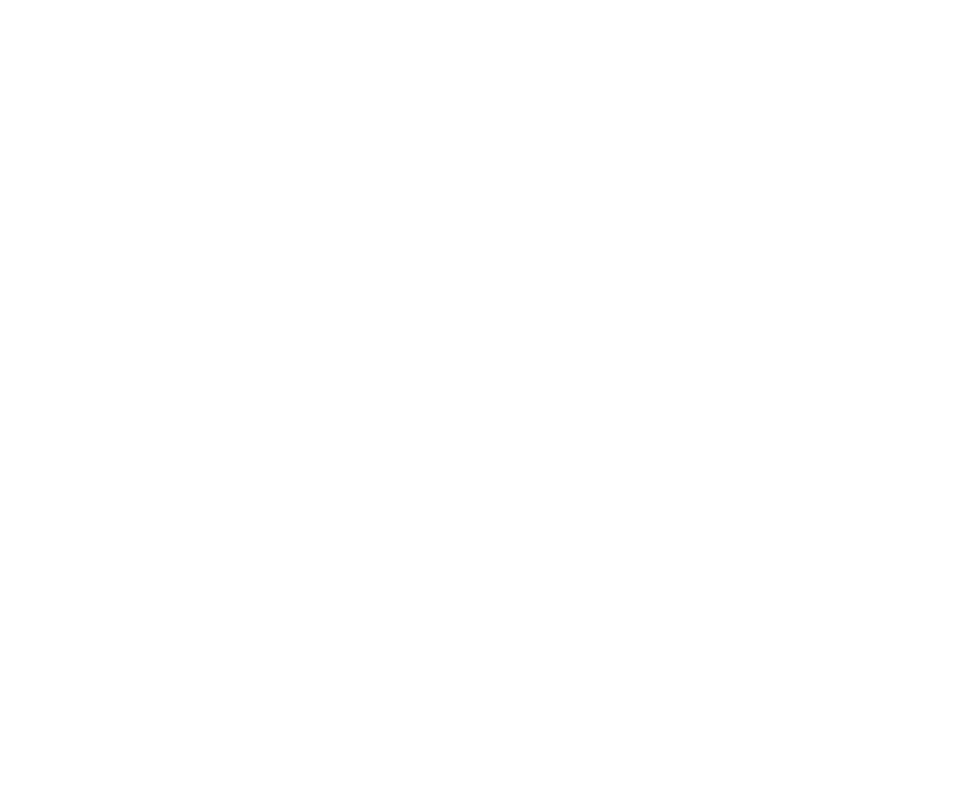
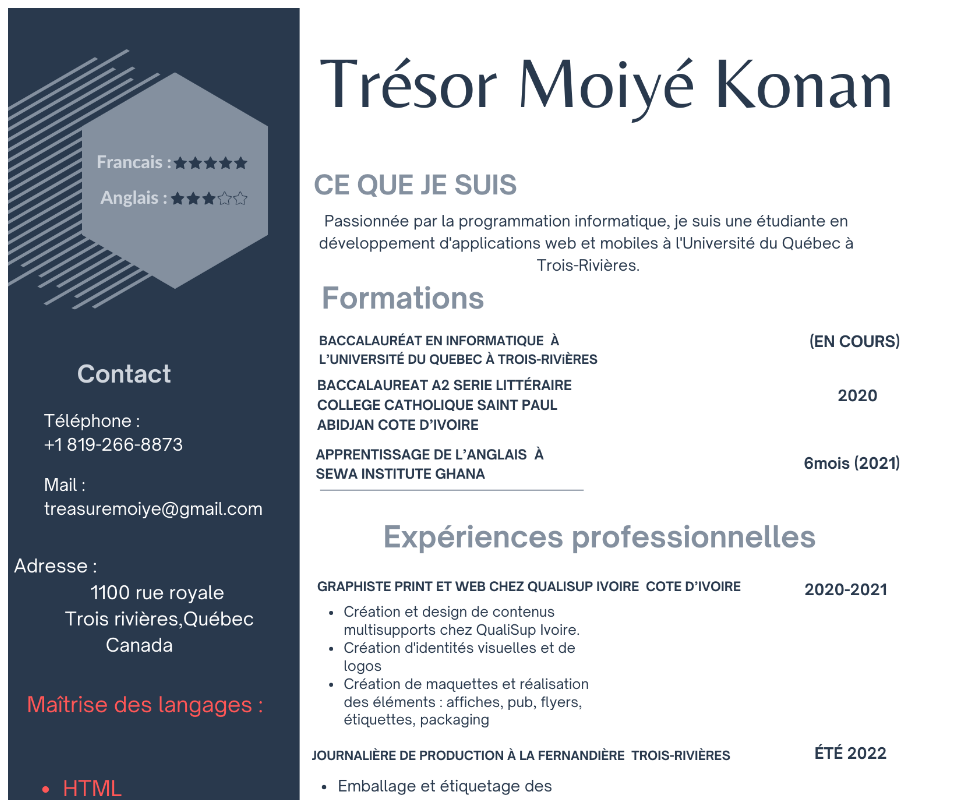
Before and after one commit to 13oors/portflTresor, a plain HTML site: page cv.html in a window 1280 px wide. Shown: the top 800 px of the page, without its empty margins (0-955 px from the left). Drawn offline with Linux system fonts and the light colour scheme.

Commit message:
Update cv.html

```diff
--- a/cv.html
+++ b/cv.html
@@ -7,6 +7,6 @@
 </head>
 <body>
 
-    <div> <img src="images/cvBon.png"  alt="" width="900"></div>
+    <div> <img src="images/CV Professionnel Informatique Photo Moderne Gris Sobre.png"  alt="" width="900"></div>
 </body>
 </html>
```
